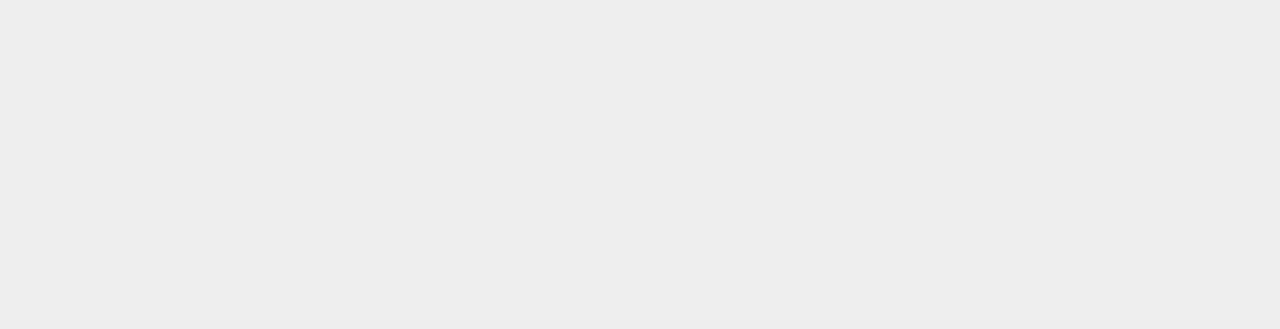
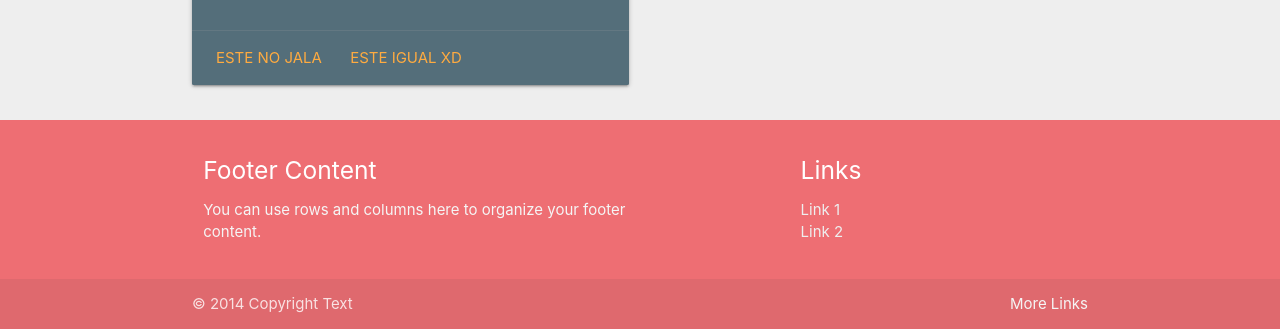
Before and after one commit to ElYulo/HugoBueno, a PHP site: page /pruebawebsaul/index.php?view=home in a window 1280 px wide. Before the commit the part shown is empty. Shown: the part 830-1159 px from the top of the page. Before the commit the page ends 800 px from the top, so only its background shows below. Run offline with PHP 8.4, Linux system fonts and the light colour scheme; some libraries are stand-ins or nearby versions.

Commit message:
Agregamos elementos en footer, navbar y home

```diff
--- a/views/footer.php
+++ b/views/footer.php
@@ -1 +1,25 @@
+<footer class="page-footer">
+          <div class="container">
+            <div class="row">
+              <div class="col l6 s12">
+                <h5 class="white-text">Footer Content</h5>
+                <p class="grey-text text-lighten-4">You can use rows and columns here to organize your footer content.</p>
+              </div>
+              <div class="col l4 offset-l2 s12">
+                <h5 class="white-text">Links</h5>
+                <ul>
+                  <li><a class="grey-text text-lighten-3" href="#!">Link 1</a></li>
+                  <li><a class="grey-text text-lighten-3" href="#!">Link 2</a></li>
+                </ul>
+              </div>
+            </div>
+          </div>
+          <div class="footer-copyright">
+            <div class="container">
+            © 2014 Copyright Text
+            <a class="grey-text text-lighten-4 right" href="#!">More Links</a>
+            </div>
+          </div>
+        </footer>
+
 <script type="text/javascript" src="./scripts/footer.js?v1.0.0"></script>
--- a/views/home.php
+++ b/views/home.php
@@ -1,3 +1,31 @@
-
+<div class="row">
+    <h1>La pagina mas malota</h1>
+    <div class="col s12 m6">
+      <div class="card blue-grey darken-1">
+        <div class="card-content white-text">
+          <span class="">cheems</span>
+          <img src="https://c.tenor.com/OMDSFr1PLZcAAAAd/dogix-cheems.gif" style="width:570px;height:200px;"><br>
+        </div>
+        <div class="card-action">
+          <a href="#">Crees que funciona?</a>
+          <a href="#">Pues nelson xd</a>
+        </div>
+      </div>
+    </div>
+  </div>
+  <div class="row">
+    <div class="col s12 m6">
+      <div class="card blue-grey darken-1">
+        <div class="card-content white-text">
+          <span class="">KNY</span>
+          <img src="https://c.tenor.com/t_luUb2H7_EAAAAd/zenitsu-tanjiro.gif" style="width:570px;height:200px;"><br>
+        </div>
+        <div class="card-action">
+          <a href="#">Este no jala</a>
+          <a href="#">Este igual xd</a>
+        </div>
+      </div>
+    </div>
+  </div>
 
 <script type="text/javascript" src="./scripts/home.js?v1.0.0"></script>
--- a/views/navbar.php
+++ b/views/navbar.php
@@ -1,3 +1,11 @@
-
+<nav>
+    <div class="nav-wrapper">
+      <a href="?view=registro" class="brand-logo" >Logo</a>
+      <ul id="nav-mobile" class="right hide-on-med-and-down">
+        <li><a href="">Definir</a></li>
+        <li><a href="?view=login">Cerrar Sesion</a></li>
+      </ul>
+    </div>
+  </nav>
 
 <script src="./scripts/navbar.js?v1.0.0"></script>
```
